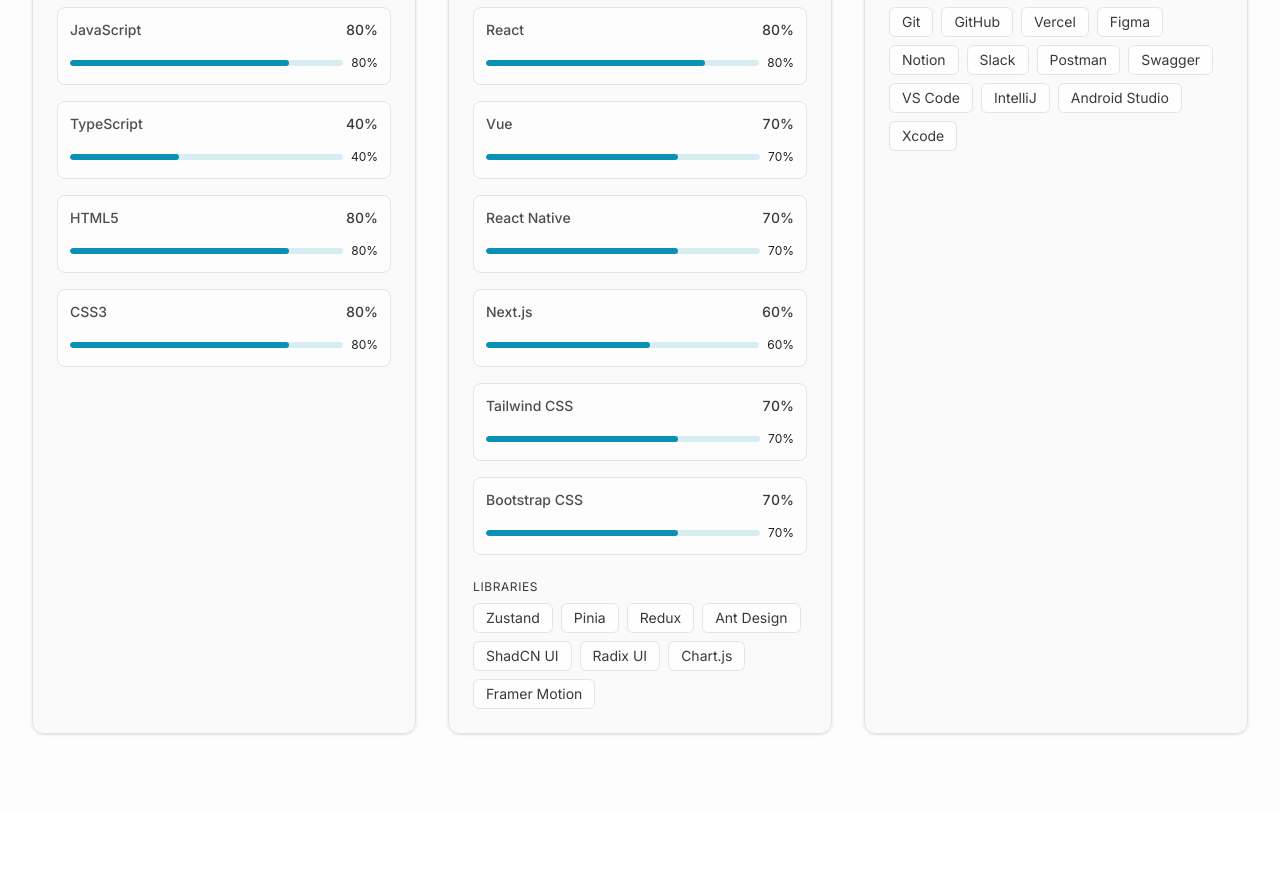
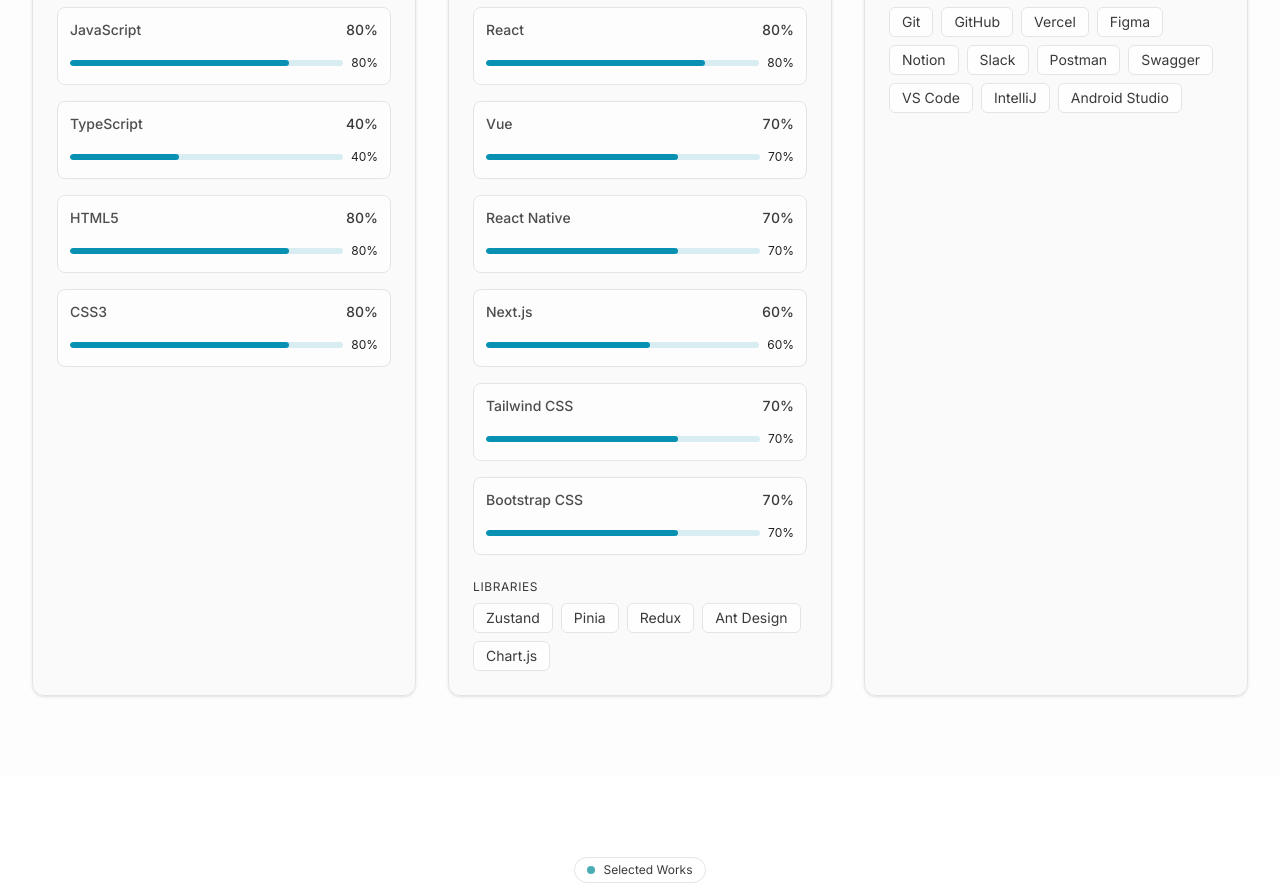
Before and after one commit to seonghoon1201/Portfolio, a Next.js app: page / in a window 1280 px wide. Shown: the part 2540-3434 px from the top of the page. Built offline with nearby package versions, Linux system fonts and the light colour scheme.

Commit message:
change_skills

```diff
--- a/src/components/SkillsSection.tsx
+++ b/src/components/SkillsSection.tsx
@@ -39,10 +39,7 @@
     'Pinia',
     'Redux',
     'Ant Design',
-    'ShadCN UI',
-    'Radix UI',
     'Chart.js',
-    'Framer Motion',
   ];
 
   const tools = [
@@ -57,7 +54,6 @@
     'VS Code',
     'IntelliJ',
     'Android Studio',
-    'Xcode',
   ];
 
   return (
```
